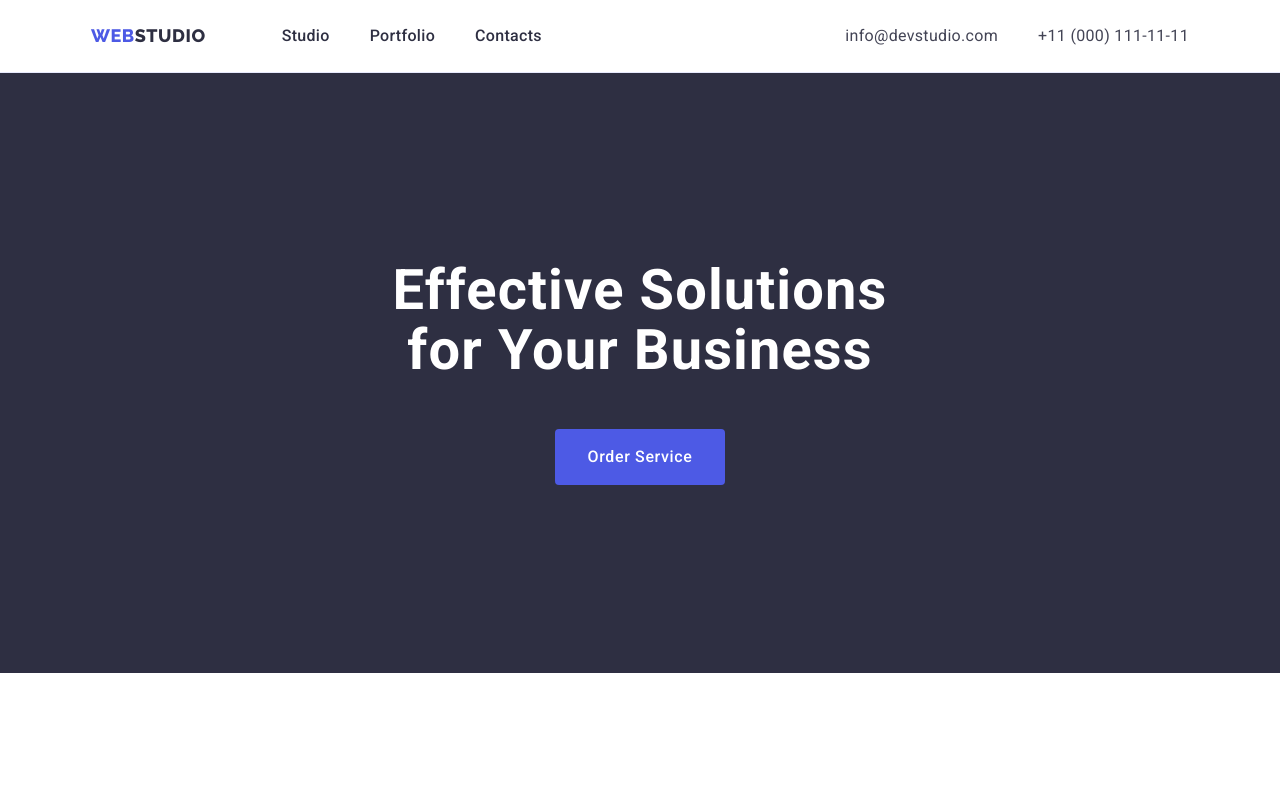
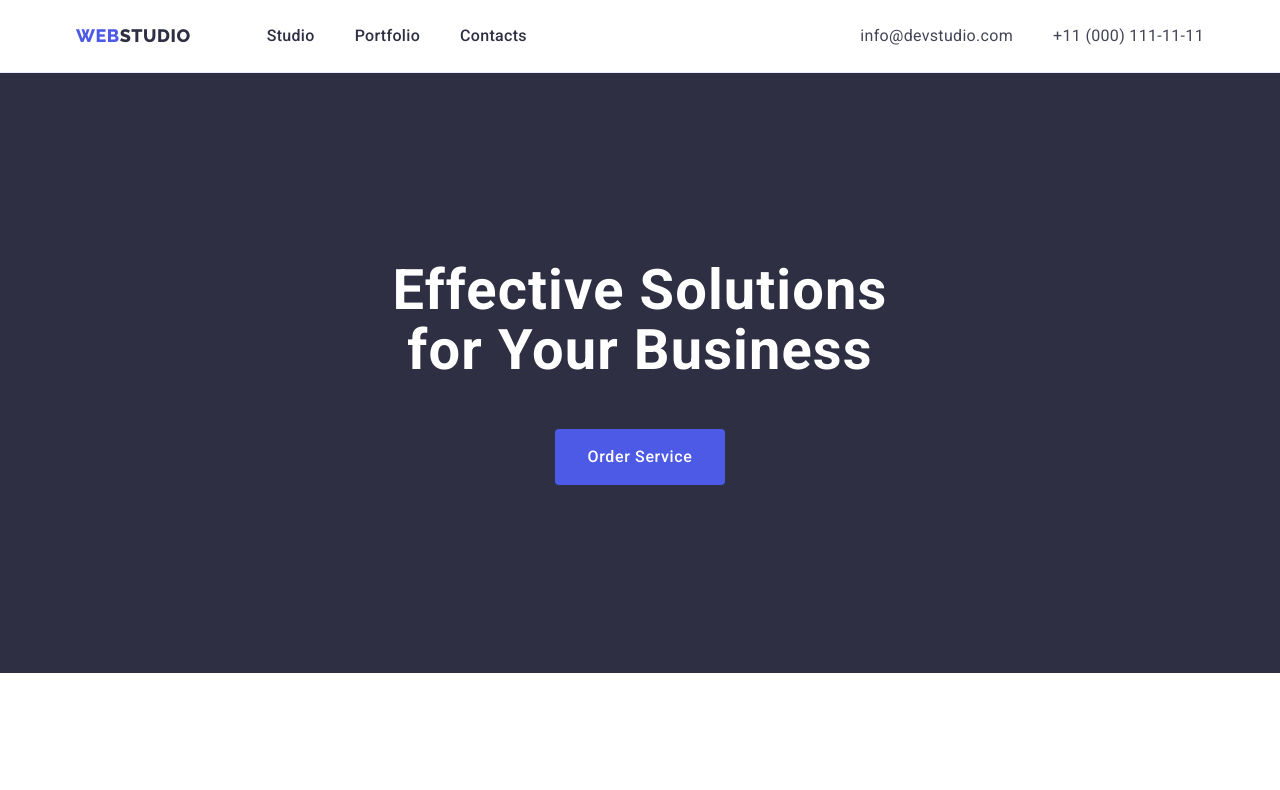
Before and after one commit to YuliiaTsaruk/goit-markup-hw-03, a plain HTML site: page index.html in a window 1280 px wide. Shown: the top 790 px of the page. Drawn offline with nearby package versions, Linux system fonts and the light colour scheme.

Commit message:
Update styles.css

```diff
--- a/css/styles.css
+++ b/css/styles.css
@@ -87,7 +87,6 @@ img {
 .header-container {
   display: flex;
   align-items: center;
-  max-width: 1128px;
   padding: 0 15px;
   margin: 0 auto;
 }
```
